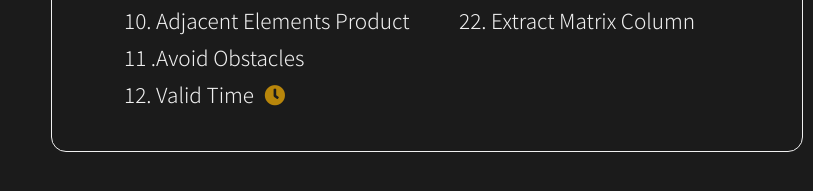
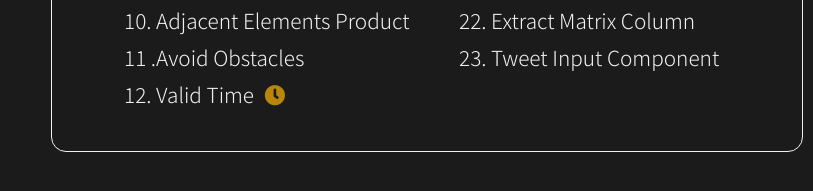
Before and after one commit to sheilagomes/javascriptmas, a plain HTML site: page index.html in a window 1280 px wide. Shown: the part 465-656 px from the top of the page, 467-1280 px from the left. Drawn offline with Linux system fonts and the light colour scheme.

Commit message:
Added new challenge

```diff
--- a/index.html
+++ b/index.html
@@ -59,6 +59,7 @@
 					<li><a href="https://scrimba.com/scrim/coa194f7bb4f2a1dfaa9952c7">21. Sum
 					of Two</a><span class="jsmas-icons"><i class="fas fa-plus"></i> <i class="fas fa-plus"></i></span></li>
 					<li><a href="https://scrimba.com/scrim/co642430cb1ef7de87f4b358e">22. Extract Matrix Column</a></li>
+					<li><a href="https://scrimba.com/scrim/cob0f420db5276e565f738e5b">23. Tweet Input Component</a></li>
 				</ul>
 			</div>
 		</div>
```
Also changed, not shown: 1 other file.
